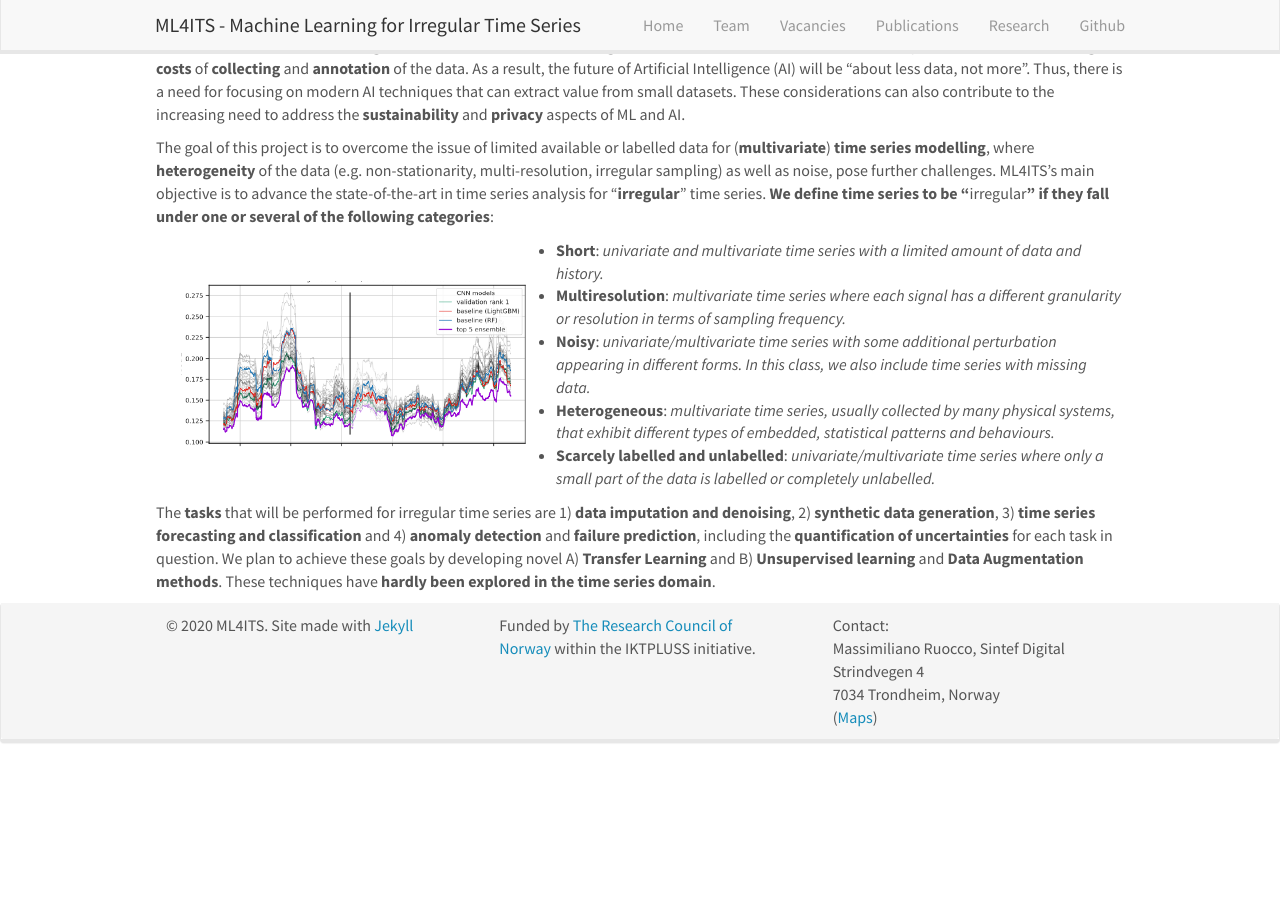
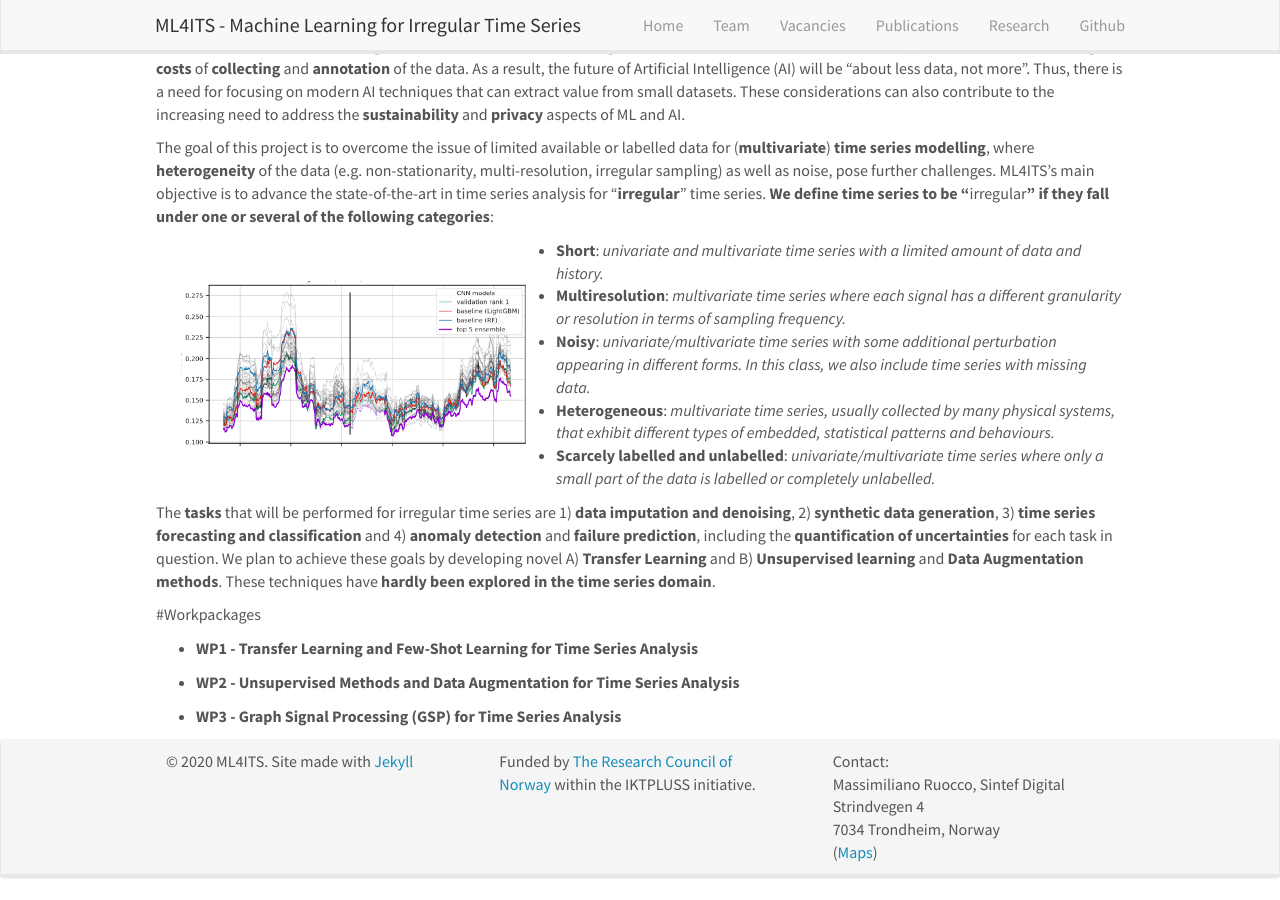
Before and after one commit to ML4ITS/ml4its.github.io.old, a Jekyll site: the page built from _pages/research.md, in a window 1280 px wide and 900 px high, scrolled down 582 px. Built offline with Jekyll 4.4.1, drawn with Linux system fonts in a browser that asks for light colours; nearby versions of some CDN libraries; before the commit the page ends 1347 px from its top, so only the background shows below that.

Commit message:
Update research.md
Description of WPs

```diff
--- a/_pages/research.md
+++ b/_pages/research.md
@@ -28,3 +28,11 @@ The goal of this project is to overcome the issue of limited available or labell
 
 
 The **tasks** that will be performed for irregular time series are 1) **data imputation and denoising**, 2) **synthetic data generation**, 3) **time series forecasting and classification** and 4) **anomaly detection** and **failure prediction**, including the **quantification of uncertainties** for each task in question. We plan to achieve these goals by developing novel A) **Transfer Learning** and B) **Unsupervised learning** and **Data Augmentation methods**. These techniques have **hardly been explored in the time series domain**.
+
+#Workpackages
+
+- **WP1 - Transfer Learning and Few-Shot Learning for Time Series Analysis**
+
+- **WP2 - Unsupervised Methods and Data Augmentation for Time Series Analysis**
+
+- **WP3 - Graph Signal Processing (GSP) for Time Series Analysis**
```
